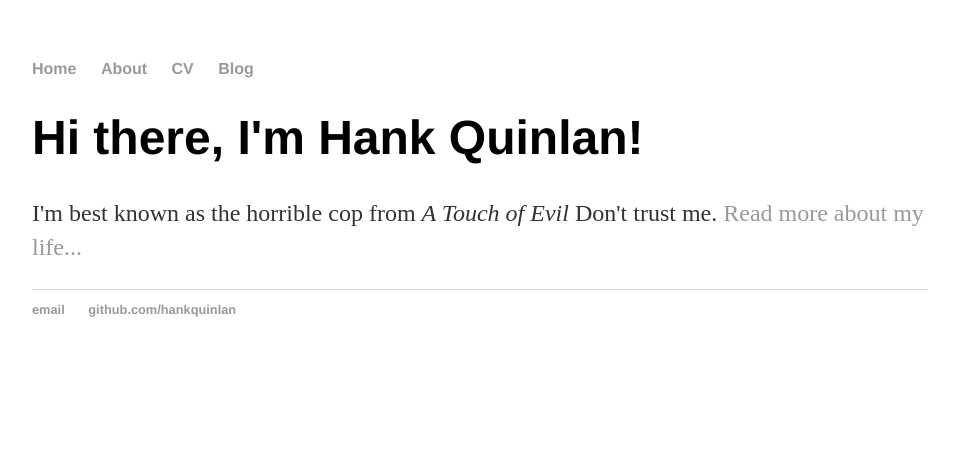
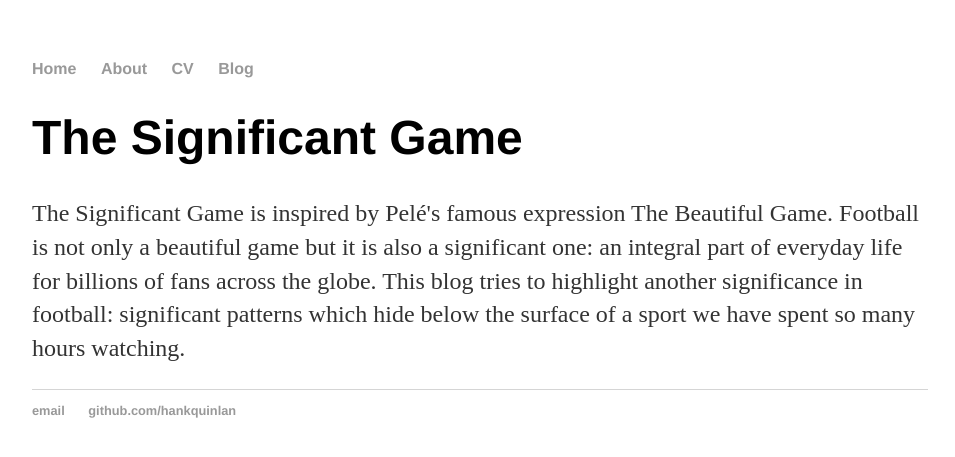
Before and after one commit to larsmaurath/larsmaurath.github.io, a Jekyll site: the page built from index.html, in a window 1280 px wide. Shown: the top 457 px of the page, without its empty margins (160-1115 px from the left). Built offline with Jekyll 4.4.1, drawn with Linux system fonts in a browser that asks for light colours.

Commit message:
Update index.html
Edit index.html

```diff
--- a/index.html
+++ b/index.html
@@ -3,6 +3,10 @@ layout: default
 title: The Significant Game
 ---
 <div class="blurb">
-	<h1>Hi there, I'm Hank Quinlan!</h1>
-	<p>I'm best known as the horrible cop from <em>A Touch of Evil</em> Don't trust me. <a href="/about">Read more about my life...</a></p>
+	<h1>The Significant Game</h1>
+	<p>The Significant Game is inspired by Pelé's famous expression The Beautiful Game.
+		Football is not only a beautiful game but it is also a significant one: an integral part
+		of everyday life for billions of fans across the globe. This blog tries to highlight another
+		significance in football: significant patterns which hide below the surface of a sport we have
+		spent so many hours watching.</p>
 </div><!-- /.blurb -->
```
